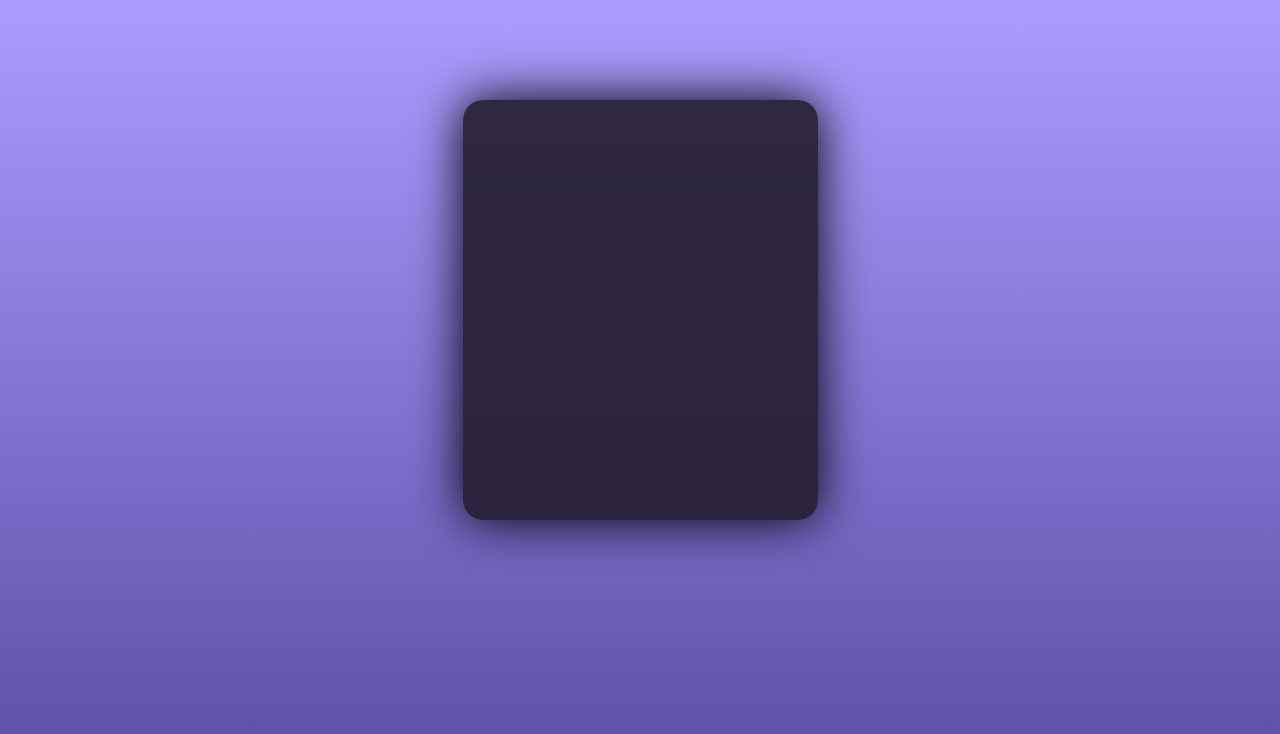
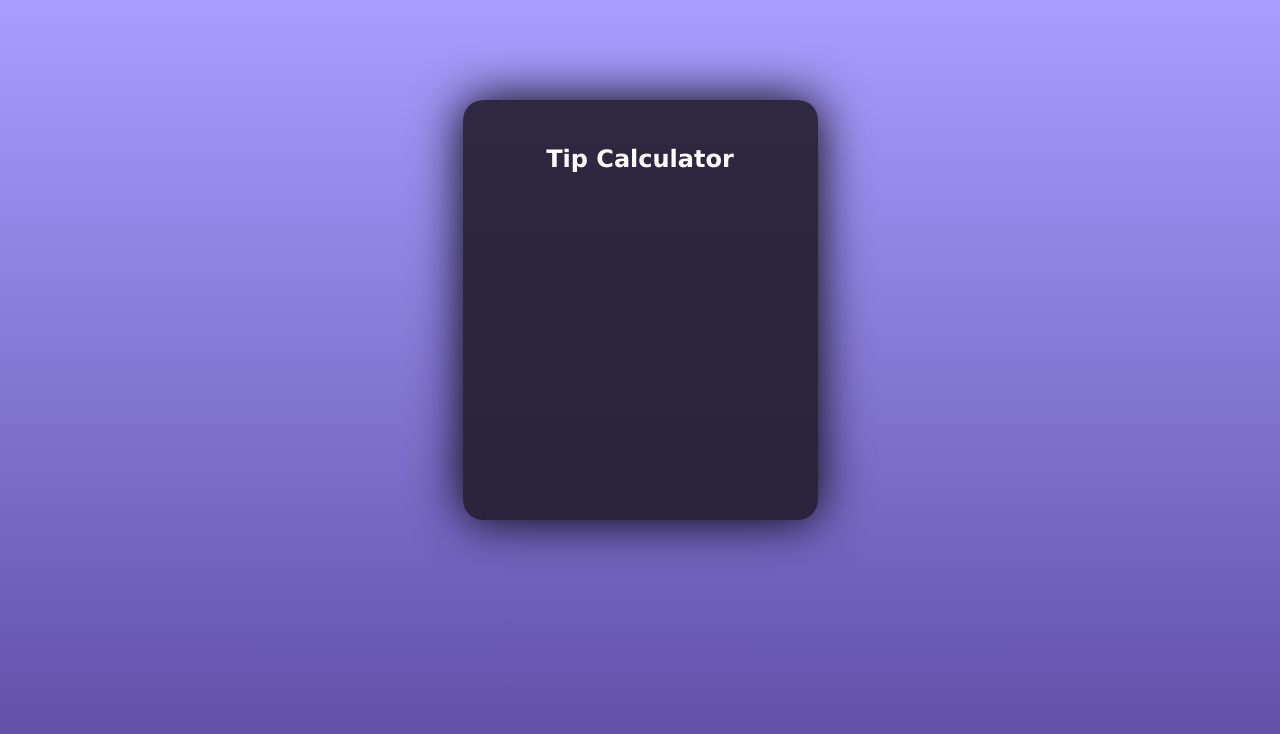
Before and after one commit to SoroushRaeiskarimi/finalexamcomplab, a plain HTML site: page index.html in a window 1280 px wide. Drawn offline with Linux system fonts and the light colour scheme.

Commit message:
adding a header to our main box

```diff
--- a/index.html
+++ b/index.html
@@ -9,6 +9,7 @@
 </head>
 <body>
     <div class="kol">
+        <h2 class="text1">Tip Calculator</h2>
 
     </div>
 
--- a/style.css
+++ b/style.css
@@ -20,3 +20,10 @@ body{
     box-shadow: 0px 0px 50px #000000;
     border-radius: 20px;
 }
+
+.text1{
+    font-family: "Lucida Sans";
+    color: white;
+    text-align: center;
+    padding-top: 45px;
+}
```
